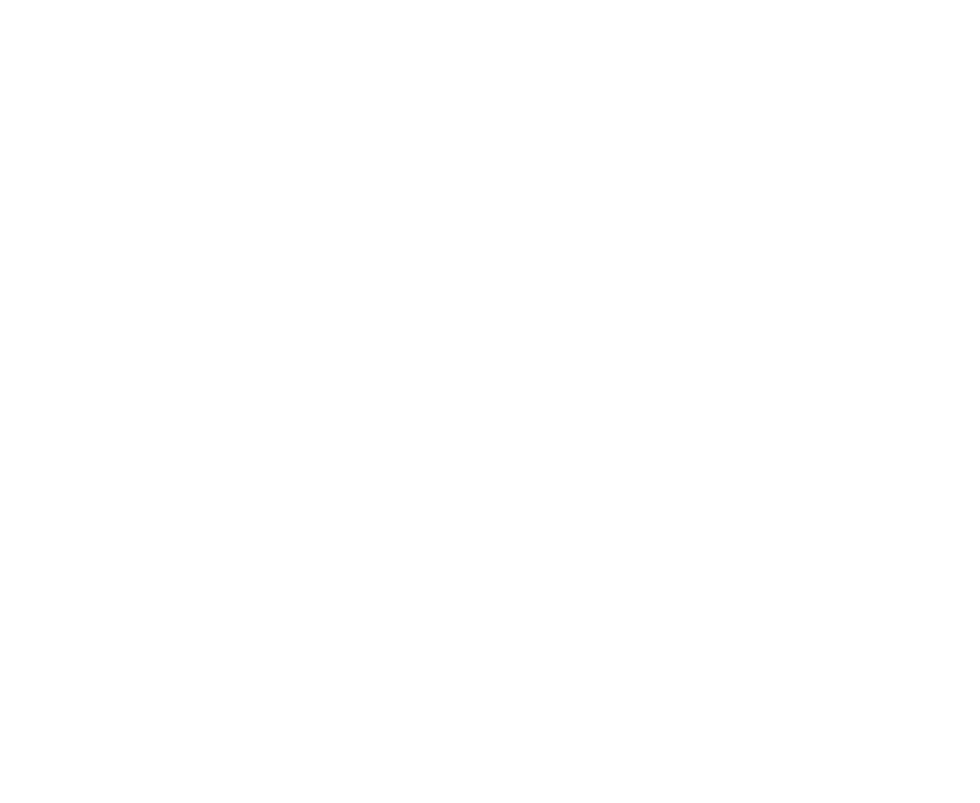
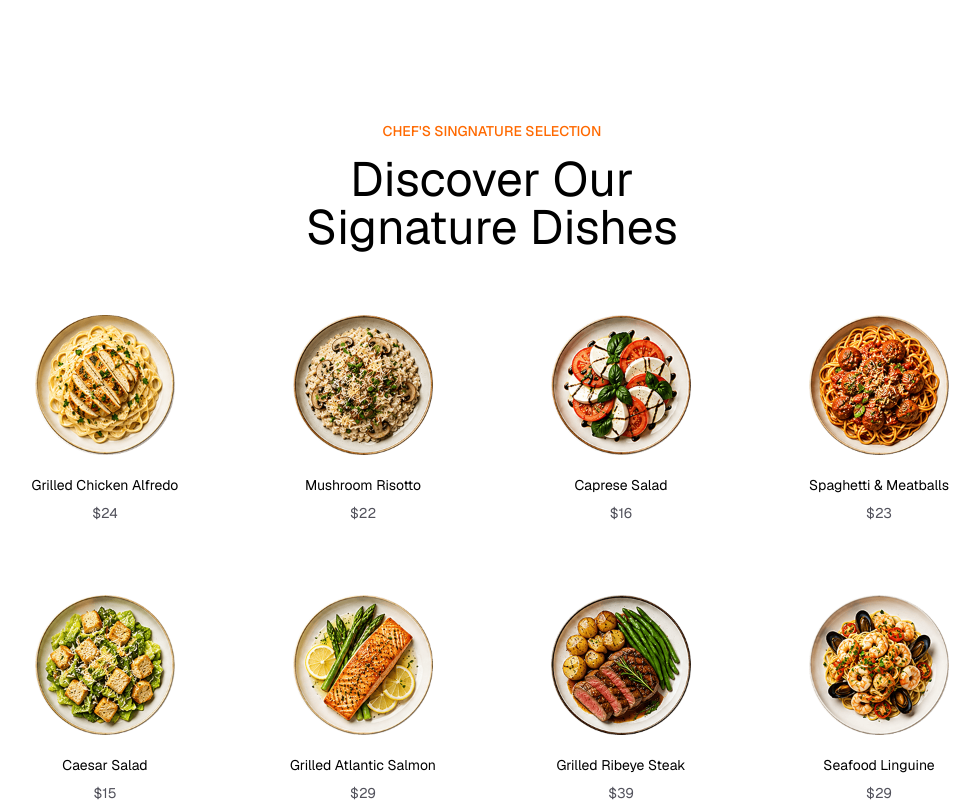
Before and after one commit to Abhishek-raj093/restro, a React (Vite) app: page / in a window 1280 px wide. Shown: the part 1680-2483 px from the top of the page, without its empty margins (148-1128 px from the left). Before the commit the page ends 1625 px from the top, so only its background shows below. Built offline with nearby package versions, Linux system fonts and the light colour scheme.

Commit message:
Seventh Commit Completed Dishes Section

```diff
--- a/src/App.jsx
+++ b/src/App.jsx
@@ -3,6 +3,7 @@
 import HeroSection from './sections/HeroSection'
 import About from './sections/About'
 import Stats from './sections/Stats'
+import Dishes from './sections/dishes'
 
 const App = () => {
   return (
@@ -11,6 +12,7 @@
       <HeroSection />
       <About />
       <Stats />
+      <Dishes />
     </>
   )
 }
--- /dev/null
+++ b/src/sections/Dishes.jsx
@@ -0,0 +1,44 @@
+import Animated from '../components/Animated'
+import { dishes } from '../data/data'
+import { motion } from 'motion/react'
+import { useState } from 'react'
+
+const Dishes = () => {
+
+    const [rotate, setRotate] = useState({})
+
+  return (
+    <section id='dishes' className='px-auto mt-44'>
+      <div className='text-center mb-16'>
+        <Animated delay={0.2}>
+            <p className='text-orange-500 font-medium uppercase mb-3.5'>
+                Chef's Singnature Selection
+            </p>
+        </Animated>
+        <Animated>
+            <h2 className='text-4xl md:text-5xl max-w-lg mx-auto text-balance'>
+                Discover Our Signature Dishes
+            </h2>
+        </Animated>
+      </div>
+
+      <div className='grid grid-cols-2 md:grid-cols-4 gap-12 md:gap-18 max-w-5xl mx-auto'>
+        {dishes.map((dish, index)=>(
+            <Animated key={index} y={80} delay={index * 0.1} className='flex flex-col items-center text-center shrink-0 cursor-pointer'
+            onMouseEnter={() => setRotate((prev)=> ({...prev, [index]: (prev[index] || 0) + 180}))}>
+
+                <motion.div animate={{rotate: rotate[index] || 0}}
+                transition={{type: 'spring', stiffness: 80, damping: 15}}>
+                    <img src={dish.img} alt={dish.title} className='size-30 md:size-35 object-cover' />
+                </motion.div>
+
+                <h3 className='mt-5'>{dish.title}</h3>
+                <p className='mt-2 text-zinc-600'>{dish.price}</p>
+            </Animated>
+        ))}
+      </div>
+    </section>
+  )
+}
+
+export default Dishes
```
